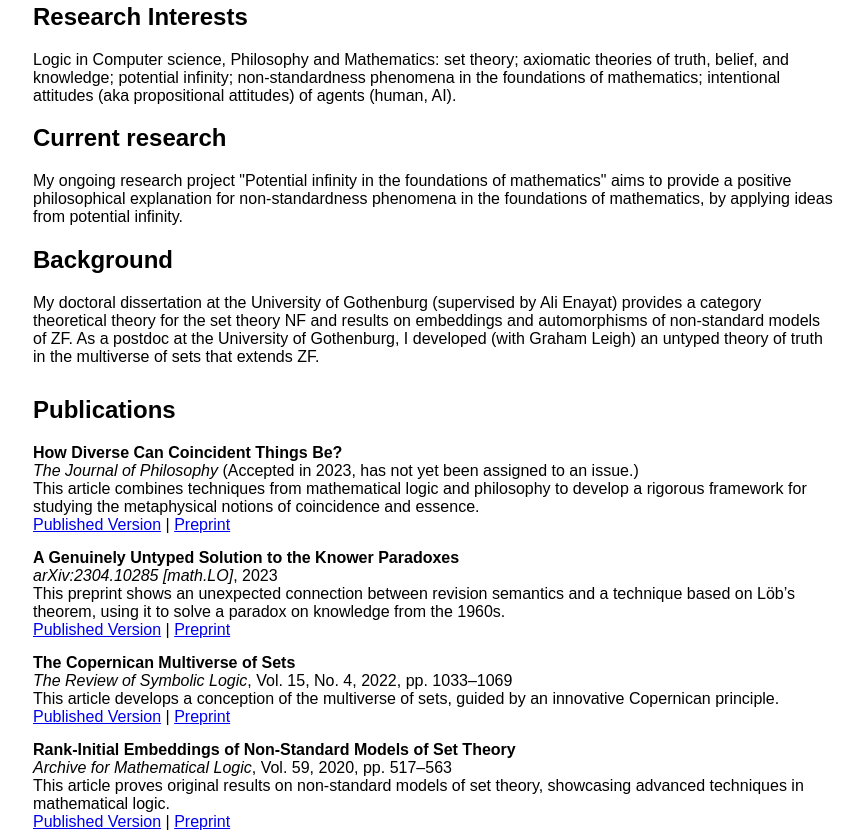
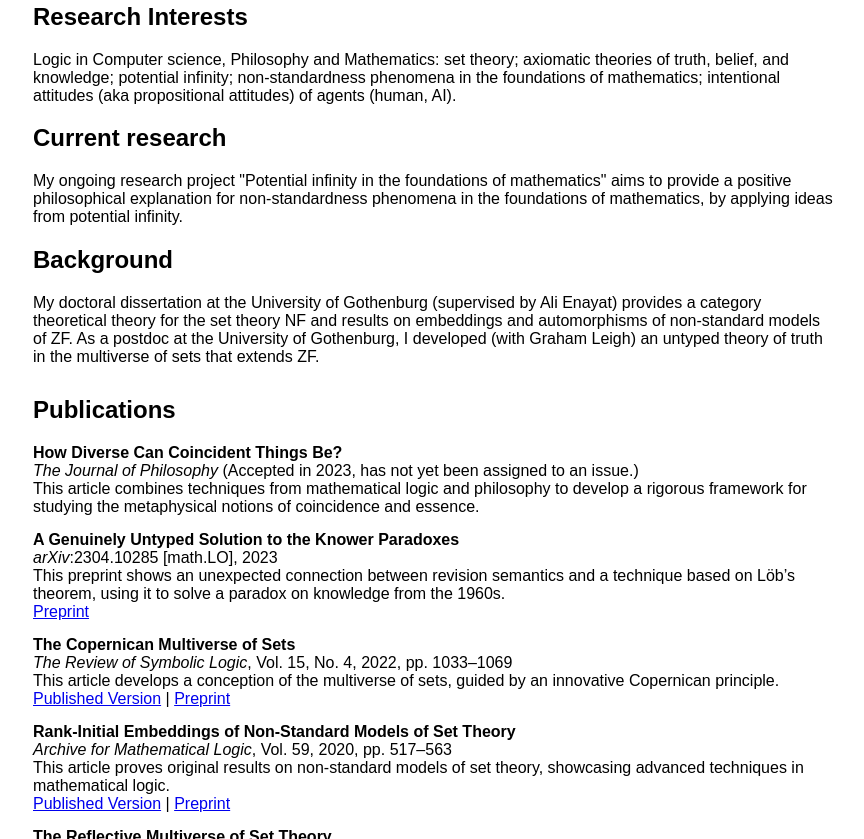
Before and after one commit to pgorbow/pgorbow.github.io, a plain HTML site: page index.html in a window 1280 px wide. Shown: the part 346-1185 px from the top of the page, without its empty margins (207-1071 px from the left). Drawn offline with Linux system fonts and the light colour scheme.

Commit message:
Update index.html

```diff
--- a/index.html
+++ b/index.html
@@ -59,22 +59,19 @@
             <strong>How Diverse Can Coincident Things Be?</strong><br>
             <em>The Journal of Philosophy</em> (Accepted in 2023, has not yet been assigned to an issue.)<br>
             This article combines techniques from mathematical logic and philosophy to develop a rigorous framework for studying the metaphysical notions of coincidence and essence.<br>
-            <a href="link-to-published-version">Published Version</a> |
-            <a href="link-to-preprint">Preprint</a>
         </li>
         <li>
             <strong>A Genuinely Untyped Solution to the Knower Paradoxes</strong><br>
-            <em>arXiv:2304.10285 [math.LO]</em>, 2023<br>
+            <em>arXiv</em>:2304.10285 [math.LO], 2023<br>
             This preprint shows an unexpected connection between revision semantics and a technique based on Löb’s theorem, using it to solve a paradox on knowledge from the 1960s.<br>
-            <a href="link-to-published-version">Published Version</a> |
-            <a href="link-to-preprint">Preprint</a>
+            <a href="https://arxiv.org/abs/2304.10285">Preprint</a>
         </li>
         <li>
             <strong>The Copernican Multiverse of Sets</strong><br>
             <em>The Review of Symbolic Logic</em>, Vol. 15, No. 4, 2022, pp. 1033–1069<br>
             This article develops a conception of the multiverse of sets, guided by an innovative Copernican principle.<br>
-            <a href="link-to-published-version">Published Version</a> |
-            <a href="link-to-preprint">Preprint</a>
+            <a href="https://www.cambridge.org/core/journals/review-of-symbolic-logic/article/copernican-multiverse-of-sets/09C3714713290DD471D74378978DB853">Published Version</a> |
+            <a href="https://arxiv.org/abs/2005.11087">Preprint</a>
         </li>
         <li>
             <strong>Rank-Initial Embeddings of Non-Standard Models of Set Theory</strong><br>
```
